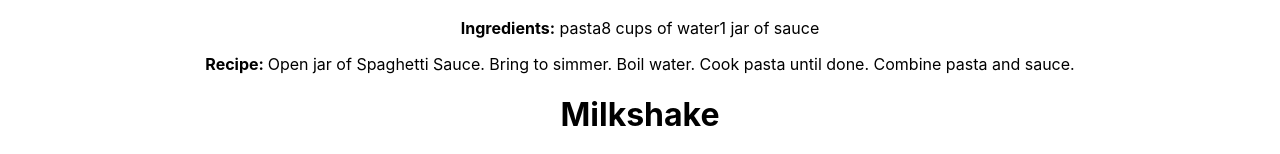
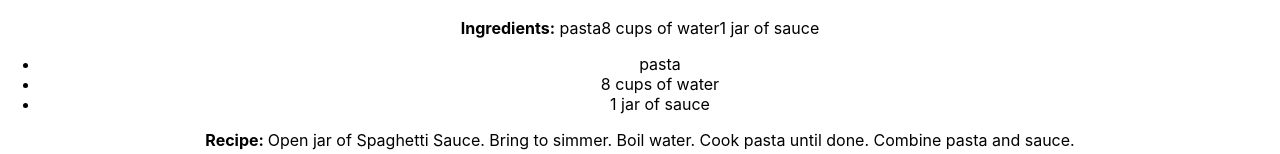
Before and after one commit to ciarangg/recipe-app, a React (Create React App) app: page / in a window 1280 px wide. Shown: the part 434-588 px from the top of the page. Built offline with nearby package versions, Linux system fonts and the light colour scheme; grey boxes are pictures that could not be loaded.

Commit message:
page populating correctly

```diff
--- a/src/Recipe.js
+++ b/src/Recipe.js
@@ -7,12 +7,16 @@ class Recipe extends Component {
         let ingredients = info.ingredients
         console.log(ingredients)
 
+        const ingredientsList = ingredients.map((ingredientList) => {
+            return (<li> {ingredientList} </li> )
+            })
+
         return ( <div>
                     <h1> {info.title} </h1>
                     <img src={info.picture} alt={info.title} height="350" width="350" />
                     <p> <b>Ingredients:</b> {info.ingredients} </p>
                     <ul>
-
+                        {ingredientsList}
                     </ul>
                     <p> <b> Recipe: </b> {info.instructions} </p>
 
```
